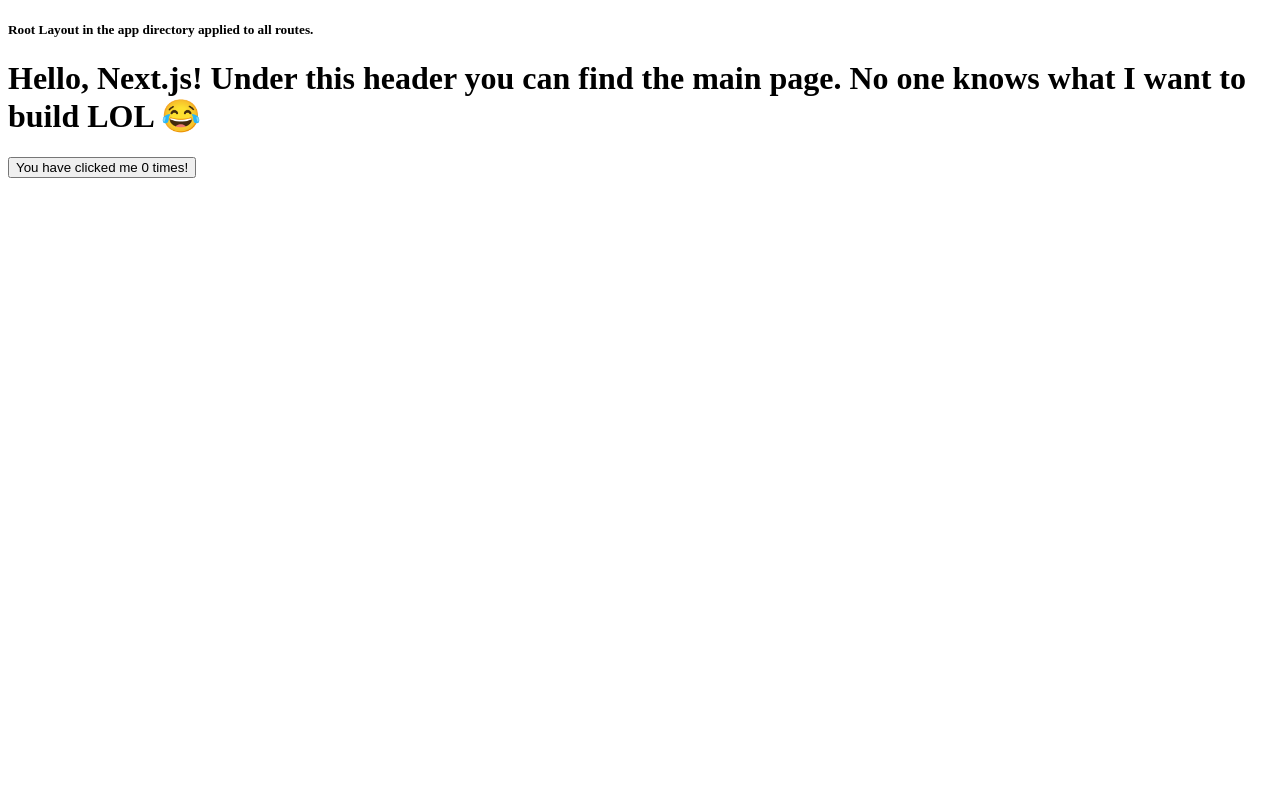
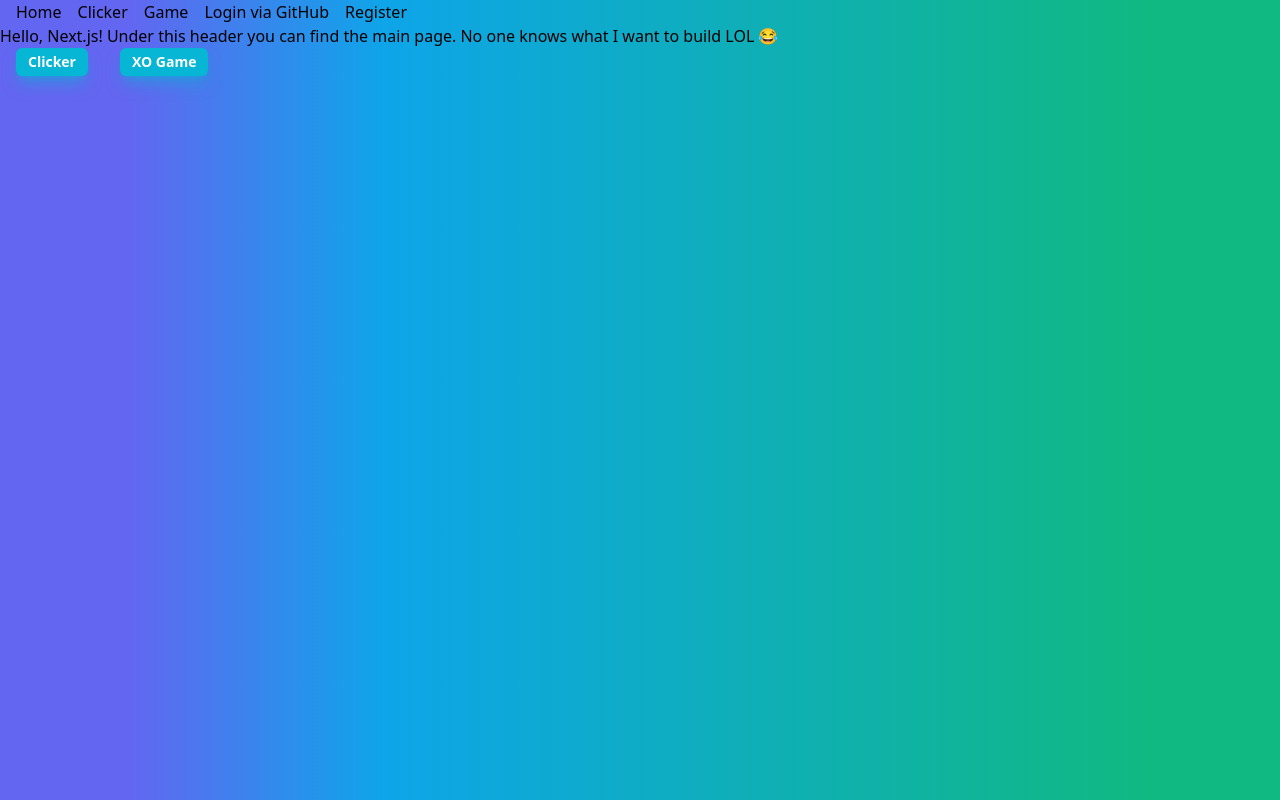
Before and after one commit to xDannyx/next-react-app, a Next.js app: page / in a window 1280 px wide. Built offline with nearby package versions, Linux system fonts and the light colour scheme.

Commit message:
Feature/routing fundamentals (#5)
* tailwindcss configuration, new styles for buttons and background

* main page refactor, new links

```diff
--- /dev/null
+++ b/src/app/game/clicker/page.js
@@ -0,0 +1,17 @@
+'use client';
+import { useState } from 'react';
+
+export default function Page() {
+  const [count, setCount] = useState(0);
+
+  return (
+    <>
+      <button
+        className="p-2 mx-2 bg-red-500 font-semibold rounded-md text-white hover:bg-green-500"
+        onClick={() => setCount(count + 1)}
+      >
+        You have clicked me {count} times!
+      </button>
+    </>
+  );
+}
--- a/src/app/globals.css
+++ b/src/app/globals.css
@@ -1,27 +1,4 @@
 @tailwind base;
 @tailwind components;
 @tailwind utilities;
-
-:root {
-  --foreground-rgb: 0, 0, 0;
-  --background-start-rgb: 214, 219, 220;
-  --background-end-rgb: 255, 255, 255;
-}
-
-@media (prefers-color-scheme: dark) {
-  :root {
-    --foreground-rgb: 255, 255, 255;
-    --background-start-rgb: 0, 0, 0;
-    --background-end-rgb: 0, 0, 0;
-  }
-}
-
-body {
-  color: rgb(var(--foreground-rgb));
-  background: linear-gradient(
-      to bottom,
-      transparent,
-      rgb(var(--background-end-rgb))
-    )
-    rgb(var(--background-start-rgb));
-}
+@tailwind variants;
--- a/src/app/layout.js
+++ b/src/app/layout.js
@@ -1,4 +1,6 @@
-import { Analytics } from "@vercel/analytics/react";
+import './globals.css';
+import { Analytics } from '@vercel/analytics/react';
+import Link from 'next/link';
 
 export default function RootLayout({ children }) {
   return (
@@ -6,10 +8,18 @@
       <head>
         <title>xDannyx's app</title>
       </head>
-      <body>
-        <h5>Root Layout in the app directory applied to all routes.</h5>
-        {children}
-        <Analytics />
+      <body className="bg-gradient-to-r from-indigo-500 from-10% via-sky-500 via-30% to-emerald-500 to-90%">
+        <div>
+          <div className="flex mx-4 space-x-4">
+            <Link href="/">Home</Link>
+            <Link href="/game/clicker">Clicker</Link>
+            <Link href="/game/xo">Game</Link>
+            <Link href="/">Login via GitHub</Link>
+            <Link href="/">Register</Link>
+          </div>
+          {children}
+          <Analytics />
+        </div>
       </body>
     </html>
   );
--- a/src/app/page.js
+++ b/src/app/page.js
@@ -1,17 +1,27 @@
-"use client";
-import { useState } from "react";
+'use client';
+
+import { useRouter } from 'next/navigation';
 
 export default function Page() {
-  const [count, setCount] = useState(0);
+  const router = useRouter();
 
   return (
     <>
-      <h1>
+      <h5>
         Hello, Next.js! Under this header you can find the main page. No one
         knows what I want to build LOL 😂
-      </h1>
-      <button onClick={() => setCount(count + 1)}>
-        You have clicked me {count} times!
+      </h5>
+      <button
+        className="py-1 px-3 mx-4 bg-cyan-500 text-white text-sm font-semibold rounded-md shadow-lg shadow-cyan-500/50"
+        onClick={() => router.push('/game/clicker')}
+      >
+        Clicker
+      </button>
+      <button
+        className="py-1 px-3 mx-4 bg-cyan-500 text-white text-sm font-semibold rounded-md shadow-lg shadow-cyan-500/50"
+        onClick={() => router.push('/game/xo')}
+      >
+        XO Game
       </button>
     </>
   );
--- a/tailwind.config.js
+++ b/tailwind.config.js
@@ -4,6 +4,7 @@
     './src/pages/**/*.{js,ts,jsx,tsx,mdx}',
     './src/components/**/*.{js,ts,jsx,tsx,mdx}',
     './src/app/**/*.{js,ts,jsx,tsx,mdx}',
+    './src/**/*.{js,ts,jsx,tsx,mdx}',
   ],
   theme: {
     extend: {
@@ -15,4 +16,4 @@
     },
   },
   plugins: [],
-}
+};
```
Also changed, not shown: 1 other file (tests, documents, lock files or other folders).
